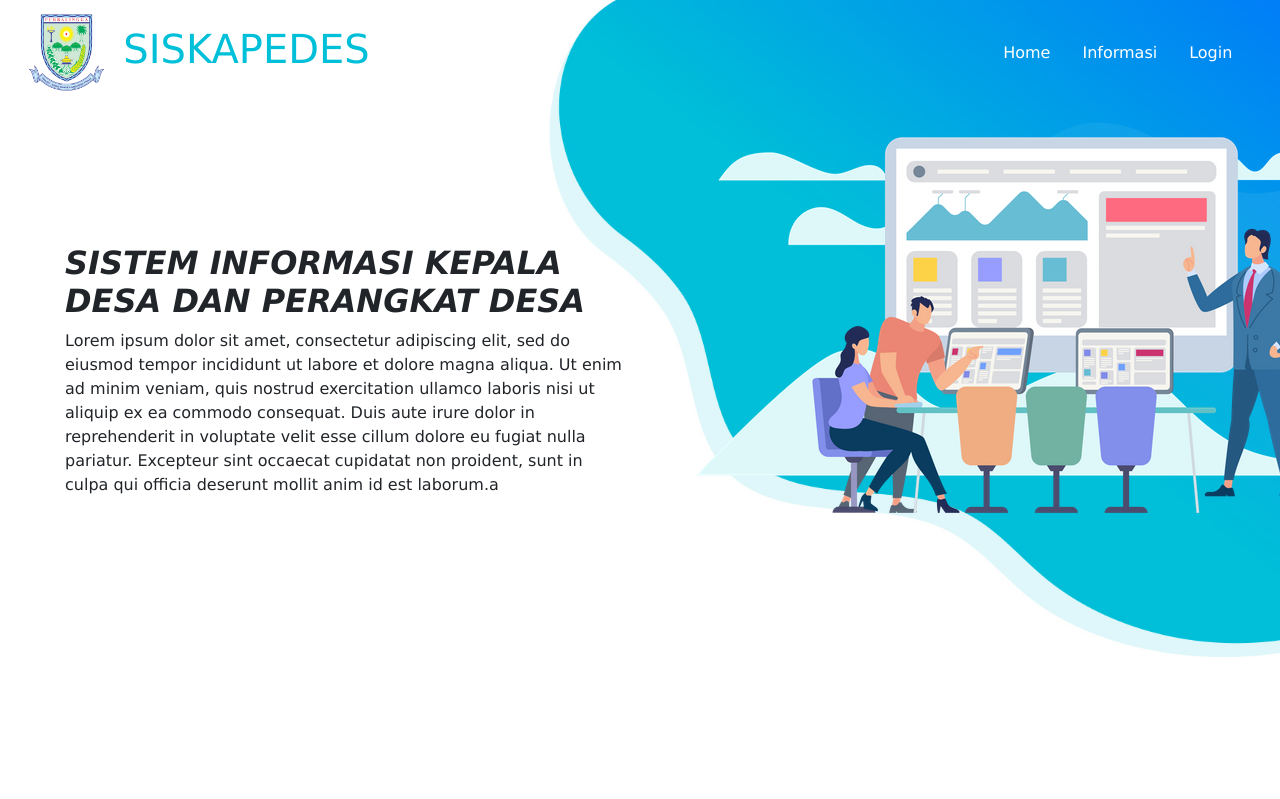
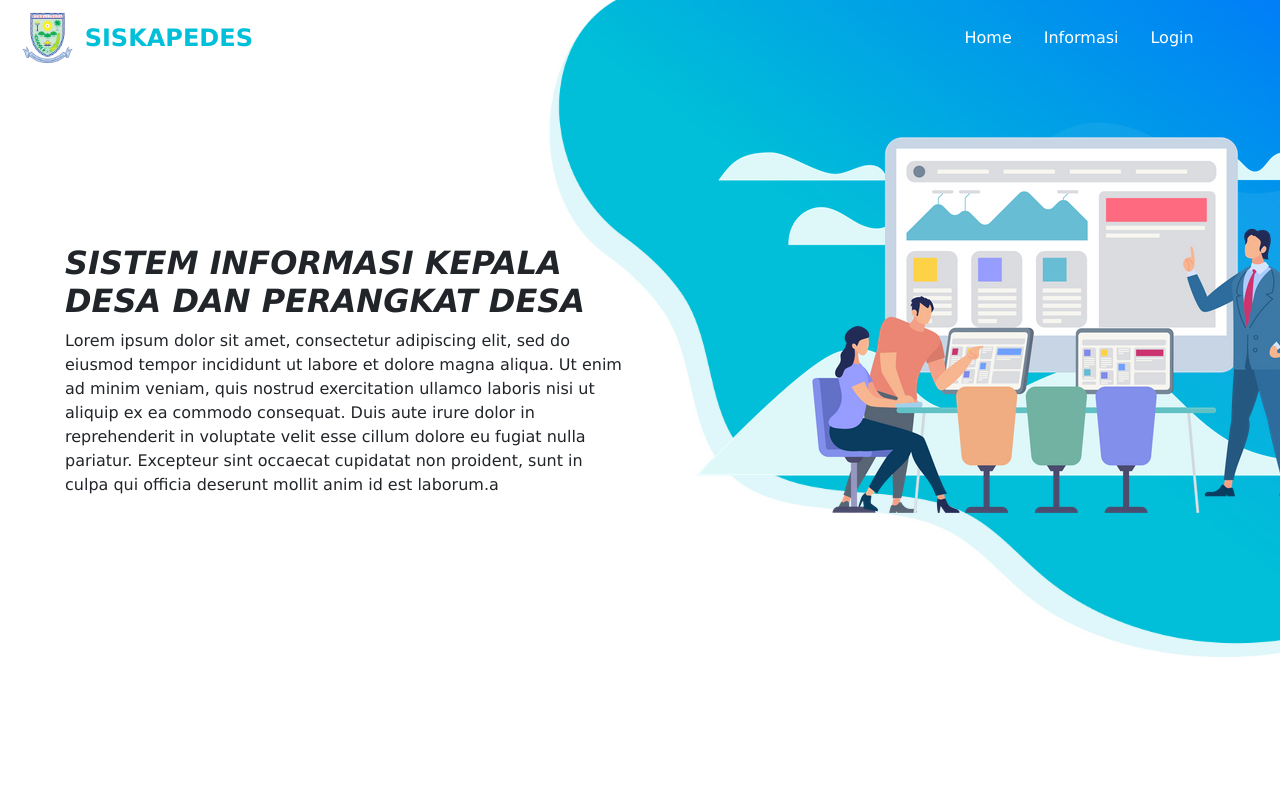
Before and after one commit to bersianturi/siskapedes, a CodeIgniter app: page /siskapedes/ in a window 1280 px wide. Shown: the top 799 px of the page. Run offline with CodeIgniter, Linux system fonts and the light colour scheme; data that the repository does not hold is empty.

Commit message:
aligning landing page

```diff
--- a/application/views/landing_page.php
+++ b/application/views/landing_page.php
@@ -29,10 +29,10 @@
    <!-- Header Section -->
    <div class="Header" id="Home">
       <nav class="navbar fixed-top">
-         <img src="assets/landing/img/purbalingga.png" weight="65" height="85">
+         <img src="assets/landing/img/purbalingga.png" height="56px">
          <div class="container">
             <a class="navbar-brand" href="#">
-               <h1>SISKAPEDES</h1>
+               SISKAPEDES
             </a>
             <div class="collapse_menu deactive">
                <i class="fa fa-bars" aria-hidden="true"></i>
```
